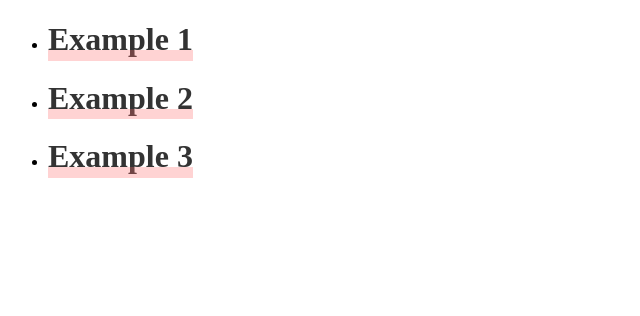
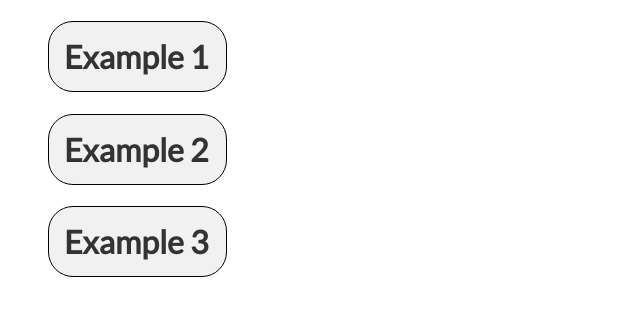
Before and after one commit to sorocabacss/wiredanchor, a website: page index.html in a window 1280 px wide. Shown: the whole page, without its empty margins (0-640 px from the left). Drawn offline with Linux system fonts and the light colour scheme.

Commit message:
changed style of link

```diff
--- a/index.html
+++ b/index.html
@@ -1,15 +1,25 @@
 <!DOCTYPE html>
 <html>
+
 <head>
   <meta charset="utf-8">
   <title>Wiredanchor demo</title>
+  <link href="https://fonts.googleapis.com/css?family=Lato" rel="stylesheet">
   <link rel="stylesheet" href="wiredanchor.css">
 </head>
+
 <body>
   <ul>
-      <li><h1><a class="wiredanchor" href="#">Example 1</a></h1></li>
-      <li><h1><a class="wiredanchor" href="#">Example 2</a></h1></li>
-      <li><h1><a class="wiredanchor" href="#">Example 3</a></h1></li>
+    <li>
+      <h1><a class="wiredanchor" href="#"><span>Example 1</span></a></h1>
+    </li>
+    <li>
+      <h1><a class="wiredanchor" href="#"><span>Example 2</span></a></h1>
+    </li>
+    <li>
+      <h1><a class="wiredanchor" href="#"><span>Example 3</span></a></h1>
+    </li>
   </ul>
 </body>
+
 </html>
--- a/wiredanchor.css
+++ b/wiredanchor.css
@@ -1,16 +1,23 @@
+body{
+  font-family: 'Lato','sans-serif';
+}
+
 .wiredanchor {
   text-decoration: none;
   color: #333;
   position: relative;
 }
 
-.wiredanchor:hover,
-.wiredanchor:focus,
-.wiredanchor:visited,
-.wiredanchor:active {
-  text-decoration: none;
-  color: #ff6f6f;
+.wiredanchor:hover{
+  text-decoration: underline;
+  color: #f1f1f1;
 }
+
+.wiredanchor:visited{
+  text-decoration: underline;
+  color: #000 ;
+}
+
 
 .wiredanchor:hover::before {
   opacity: 0.3;
@@ -20,9 +27,7 @@
   content:'';
   opacity: 0;
   transition: opacity 0.1s linear;
-  background-color: #ff6f6f;
   width: 100%;
-  height: 82%;
   position: absolute;
   left: 0;
   top: 0;
@@ -30,11 +35,24 @@
 
 .wiredanchor:after {
   content:'';
-  background-color: #ff6f6f;
+  background-color: #f1f1f1;
   opacity: 0.3;
   width: 100%;
-  height: 30%;
   position: absolute;
   left: 0;
   bottom: -10%;
+  text-decoration: underline !important;
 }
+
+ul{
+  list-style-type: none;
+}
+
+span{
+    border: 1px solid #000;
+    padding: 15px;
+    border-radius: 25px;
+    display: block;
+    width:12%;
+    background: #f1f1f1;
+}
```
Lines whose indentation alone changed are shown as unchanged.
